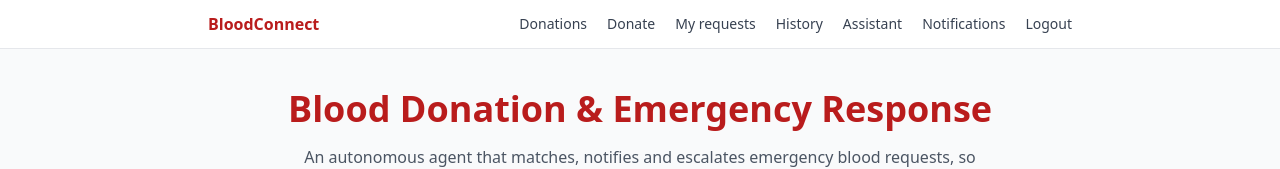
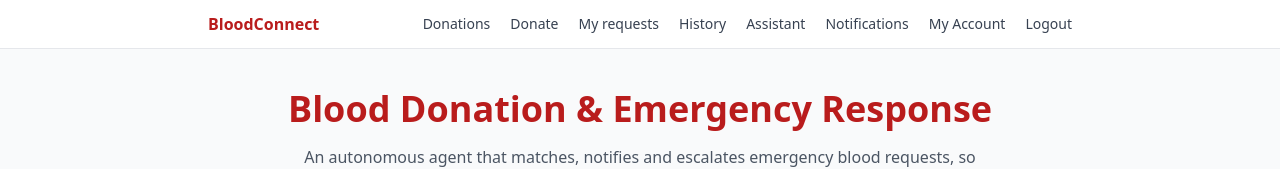
Before and after one commit to Aheen10/blood-donation-platform, a Next.js app in the folder blood-donation-platform/: page / in a window 1280 px wide. Shown: the top 169 px of the page. Built offline with nearby package versions, Linux system fonts and the light colour scheme; no server answers; the database is empty; sample sign-in values are in the browser's storage.

Commit message:
feat: add My Account link to navbar

```diff
--- a/blood-donation-platform/src/components/layout/Navbar.tsx
+++ b/blood-donation-platform/src/components/layout/Navbar.tsx
@@ -3,6 +3,7 @@
 import Link from "next/link";
 import { useEffect, useState } from "react";
 import { signOut, useSession } from "next-auth/react";
+import LiveLocationReporter from "@/components/location/LiveLocationReporter";
 
 export default function Navbar() {
   const { data: session, status } = useSession();
@@ -32,6 +33,7 @@ export default function Navbar() {
 
   return (
     <header className="border-b bg-white">
+      {status === "authenticated" && <LiveLocationReporter />}
       <nav className="mx-auto flex max-w-4xl flex-wrap items-center gap-x-5 gap-y-2 px-4 py-3">
         <Link href="/" className="mr-auto font-bold text-brand-600">
           BloodConnect
@@ -60,6 +62,9 @@ export default function Navbar() {
                 <span className="ml-1 rounded-full bg-brand-600 px-1.5 py-0.5 text-xs text-white">{unread}</span>
               )}
             </Link>
+            <Link href="/account" className={link}>
+              My Account
+            </Link>
             {session.user.role === "admin" && (
               <Link href="/admin" className={link}>
                 Admin
```
